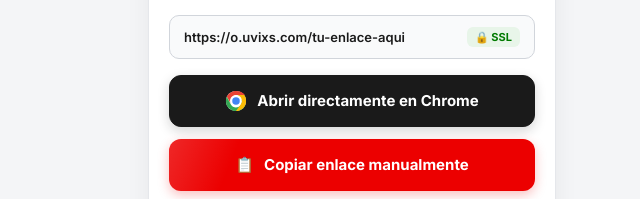
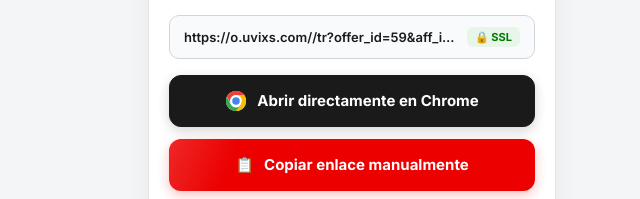
Before and after one commit to sebassegura0310-cmyk/Gemini, a plain HTML site: page index.html in a window 1280 px wide. Shown: the part 320-519 px from the top of the page, 288-928 px from the left. Drawn offline with Linux system fonts and the light colour scheme.

Commit message:
Actualizar index.html

```diff
--- a/index.html
+++ b/index.html
@@ -453,7 +453,7 @@
     // =========================================================================
     // 👇 PEGA AQUÍ EL ENLACE DE TU OFERTA DE PRÉSTAMOS 👇
     // =========================================================================
-    const ENLACE_DESTINO = "https://o.uvixs.com/tu-enlace-aqui";
+    const ENLACE_DESTINO = "https://o.uvixs.com//tr?offer_id=59&aff_id=14";
     // =========================================================================
 
     document.getElementById("displayLink").textContent = ENLACE_DESTINO;
```
